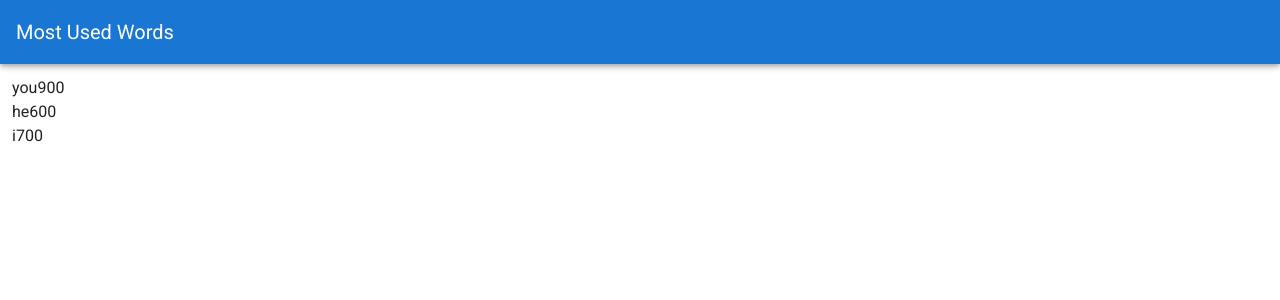
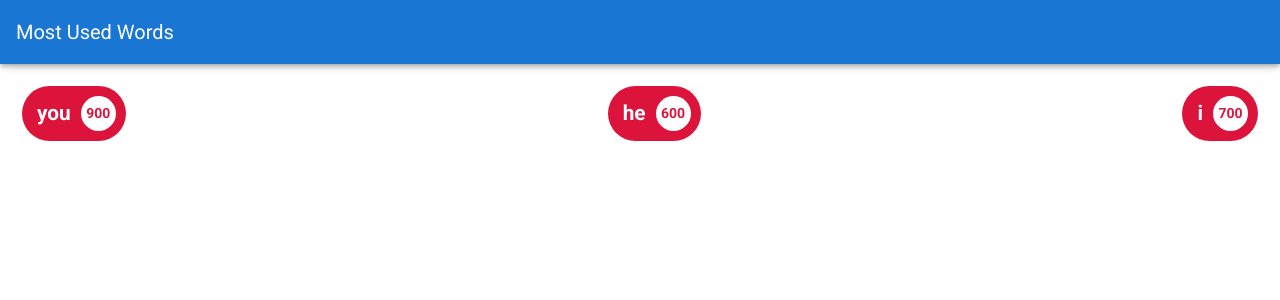
Before and after one commit to Maxel-Uds/Most-Used-Words-ElectronJs-VueJs, a Vue app: page / in a window 1280 px wide. Shown: the top 300 px of the page. Built offline with nearby package versions, Linux system fonts and the light colour scheme.

Commit message:
Interface Gráfica com Vue JS #02

```diff
--- a/src/components/HomeComponent.vue
+++ b/src/components/HomeComponent.vue
@@ -26,5 +26,9 @@ export default {
 </script>
 
 <style>
-
+  .pills {
+    display: flex;
+    flex-wrap: wrap;
+    justify-content: space-between;
+  }
 </style>
--- a/src/components/PillComponent.vue
+++ b/src/components/PillComponent.vue
@@ -1,7 +1,7 @@
 <template>
-  <div>
-    <span>{{ name }}</span>
-    <span>{{ amount }}</span>
+  <div class="pill">
+    <span class="name">{{ name }}</span>
+    <span class="amount">{{ amount }}</span>
   </div>
 </template>
 
@@ -11,6 +11,34 @@ export default {
 }
 </script>
 
-<style>
+<style scoped>
+    .pill {
+        background-color: crimson;
+        color: #fff;
+        margin: 10px;
+        height: 55px;
+        border-radius: 30px;
+        font-size: 1.3rem;
+        font-weight: bold;
+        display: flex;
+        align-items: center;
+    }
 
+    .pill .name {
+        margin-left: 15px;
+    }
+
+    .pill .amount {
+        margin: 10px;
+        padding: 5px;
+        height: 35px;
+        width: 35px;
+        border-radius: 18px;
+        background-color: #fff;
+        color: crimson;
+        font-size: 14px;
+        display: flex;
+        justify-content: center;
+        align-items: center;
+    }
 </style>
```
